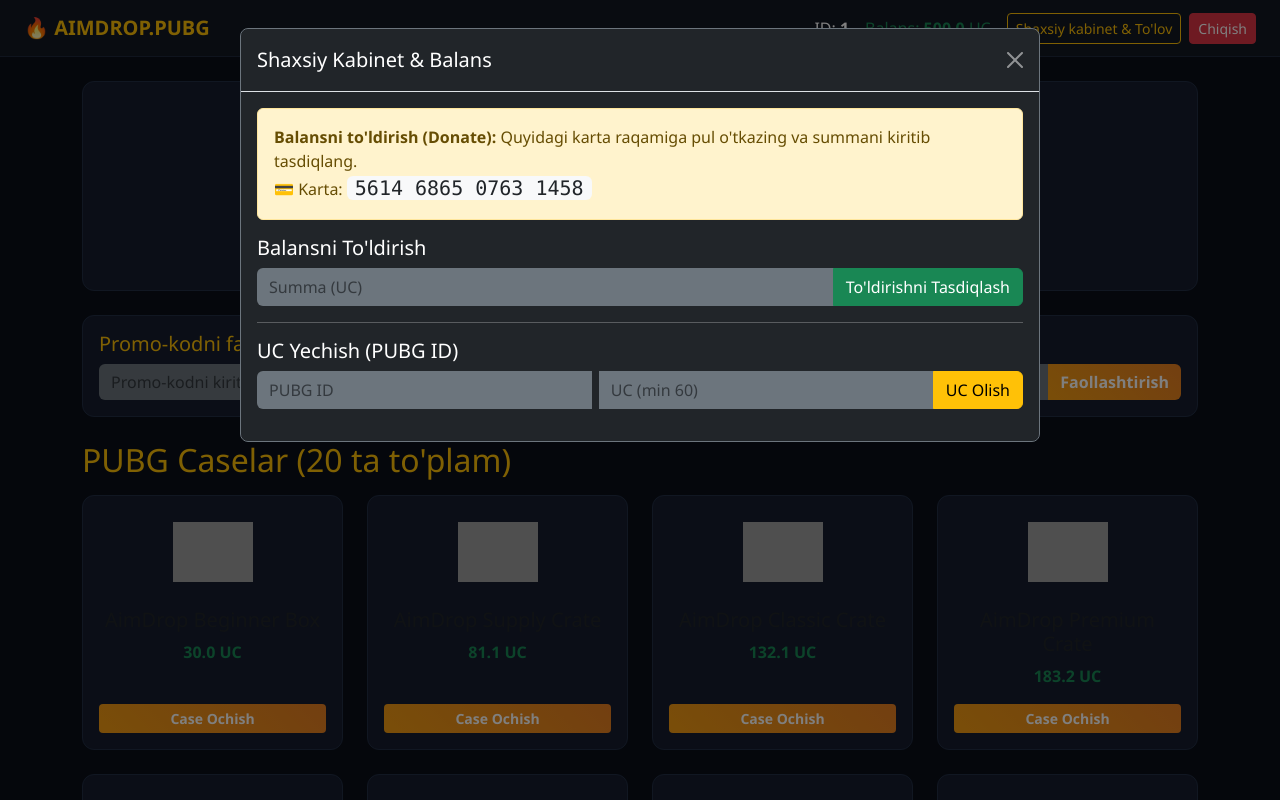
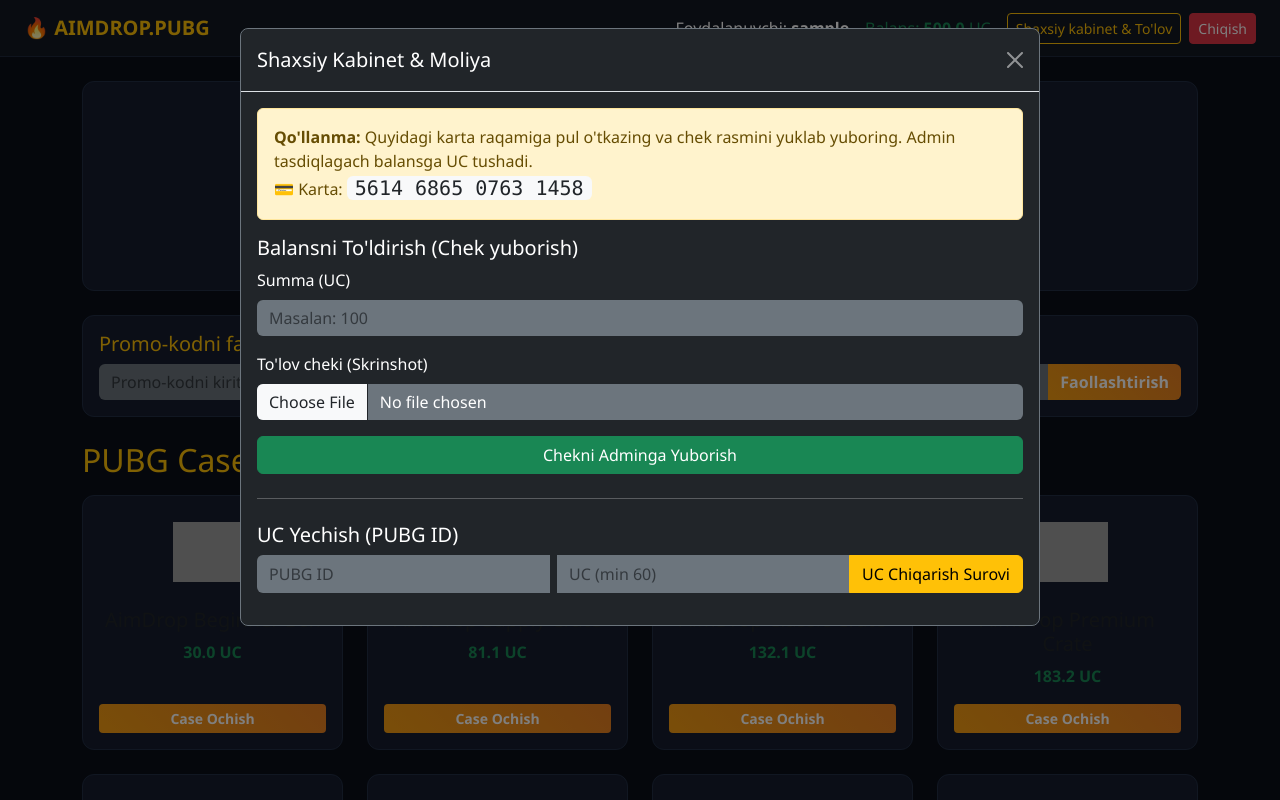
Before and after one commit to joxon-create/aim, a Flask app: page / in a window 1280 px wide, after a click on "Shaxsiy kabinet & To'lov". Run offline with Flask 3, Linux system fonts and the light colour scheme; the visitor is signed in with stand-in values (Sample User, id 1); data comes from the database, SQL or seed files in the repository; some libraries are stand-ins or nearby versions; grey boxes are pictures that could not be loaded.

Commit message:
Update index.html

```diff
--- a/templates/index.html
+++ b/templates/index.html
@@ -2,7 +2,7 @@
 <html lang="uz">
 <head>
     <meta charset="UTF-8">
-    <title>AimDrop - PUBG Case & Ecosystem</title>
+    <title>AimDrop - PUBG Case Ecosystem</title>
     <link rel="stylesheet" href="https://cdnjs.cloudflare.com/ajax/libs/bootstrap/5.3.0/css/bootstrap.min.css">
     <style>
         body { background-color: #0b0f19; color: #ffffff; font-family: 'Segoe UI', Tahoma, Geneva, Verdana, sans-serif; }
@@ -20,18 +20,21 @@
         <a class="navbar-brand fw-bold text-warning" href="/">🔥 AIMDROP.PUBG</a>
         <div class="ms-auto d-flex align-items-center">
             {% if user %}
-                <span class="me-3">ID: <b>{{ user.user_uuid }}</b></span>
-                <span class="me-3 text-success">Balans: <b>{{ user.balance }}</b> UC</span>
+                <span class="me-3">Foydalanuvchi: <b>{{ user.username }}</b></span>
+                <span class="me-3 text-success">Balans: <b id="userBalance">{{ user.balance }}</b> UC</span>
                 <a href="#profileModal" data-bs-toggle="modal" class="btn btn-sm btn-outline-warning me-2">Shaxsiy kabinet & To'lov</a>
                 <a href="/logout" class="btn btn-sm btn-danger">Chiqish</a>
             {% else %}
-                <a href="/login/google" class="btn btn-sm btn-light me-2">Google orqali kirish</a>
-                <a href="/login/telegram" class="btn btn-sm btn-info">Telegram orqali kirish</a>
+                <a href="/login" class="btn btn-sm btn-warning me-2">Kirish</a>
+                <a href="/register" class="btn btn-sm btn-outline-light">Ro'yxatdan o'tish</a>
             {% endif %}
         </div>
     </nav>
 
     <div class="container my-4">
+        <!-- XABARNOMA -->
+        <div id="notificationArea"></div>
+
         <!-- CRASH O'YINI -->
         <div class="card p-4 text-center mb-4">
             <h3 class="text-info">Global Crash O'yini</h3>
@@ -69,25 +72,34 @@
         <div class="modal-dialog modal-lg">
             <div class="modal-content bg-dark text-white border-secondary">
                 <div class="modal-header">
-                    <h5 class="modal-title">Shaxsiy Kabinet & Balans</h5>
+                    <h5 class="modal-title">Shaxsiy Kabinet & Moliya</h5>
                     <button type="button" class="btn-close btn-close-white" data-bs-dismiss="modal"></button>
                 </div>
                 <div class="modal-body">
                     <div class="alert alert-warning">
-                        <b>Balansni to'ldirish (Donate):</b> Quyidagi karta raqamiga pul o'tkazing va summani kiritib tasdiqlang.<br>
+                        <b>Qo'llanma:</b> Quyidagi karta raqamiga pul o'tkazing va chek rasmini yuklab yuboring. Admin tasdiqlagach balansga UC tushadi.<br>
                         💳 Karta: <code class="fs-5 text-dark bg-light px-2 rounded">5614 6865 0763 1458</code>
                     </div>
-                    <h5>Balansni To'ldirish</h5>
-                    <div class="input-group mb-3">
-                        <input type="number" id="topupAmount" class="form-control bg-secondary text-white border-0" placeholder="Summa (UC)">
-                        <button class="btn btn-success" onclick="topUp()">To'ldirishni Tasdiqlash</button>
-                    </div>
-                    <hr>
+
+                    <h5>Balansni To'ldirish (Chek yuborish)</h5>
+                    <form id="topupForm" onsubmit="submitTopup(event)">
+                        <div class="mb-3">
+                            <label class="form-label">Summa (UC)</label>
+                            <input type="number" id="topupAmount" class="form-control bg-secondary text-white border-0" required placeholder="Masalan: 100">
+                        </div>
+                        <div class="mb-3">
+                            <label class="form-label">To'lov cheki (Skrinshot)</label>
+                            <input type="file" id="checkFile" class="form-control bg-secondary text-white border-0" accept="image/*" required>
+                        </div>
+                        <button type="submit" class="btn btn-success w-100">Chekni Adminga Yuborish</button>
+                    </form>
+
+                    <hr class="my-4">
                     <h5>UC Yechish (PUBG ID)</h5>
                     <div class="input-group mb-3">
                         <input type="text" id="pubgId" class="form-control bg-secondary text-white border-0 me-2" placeholder="PUBG ID">
                         <input type="number" id="ucAmount" class="form-control bg-secondary text-white border-0" placeholder="UC (min 60)">
-                        <button class="btn btn-warning" onclick="withdrawUC()">UC Olish</button>
+                        <button class="btn btn-warning" onclick="withdrawUC()">UC Chiqarish Surovi</button>
                     </div>
                 </div>
             </div>
@@ -119,14 +131,22 @@
                 });
         }
 
-        function topUp() {
+        function submitTopup(event) {
+            event.preventDefault();
             let amount = document.getElementById('topupAmount').value;
+            let fileInput = document.getElementById('checkFile').files[0];
+
             let formData = new FormData();
             formData.append('amount', amount);
+            formData.append('check_image', fileInput);
             formData.append('card', '5614686507631458');
+
             fetch('/api/topup', { method: 'POST', body: formData })
                 .then(res => res.json())
-                .then(data => { alert(data.msg); location.reload(); });
+                .then(data => {
+                    alert(data.msg);
+                    location.reload();
+                });
         }
 
         function withdrawUC() {
```
